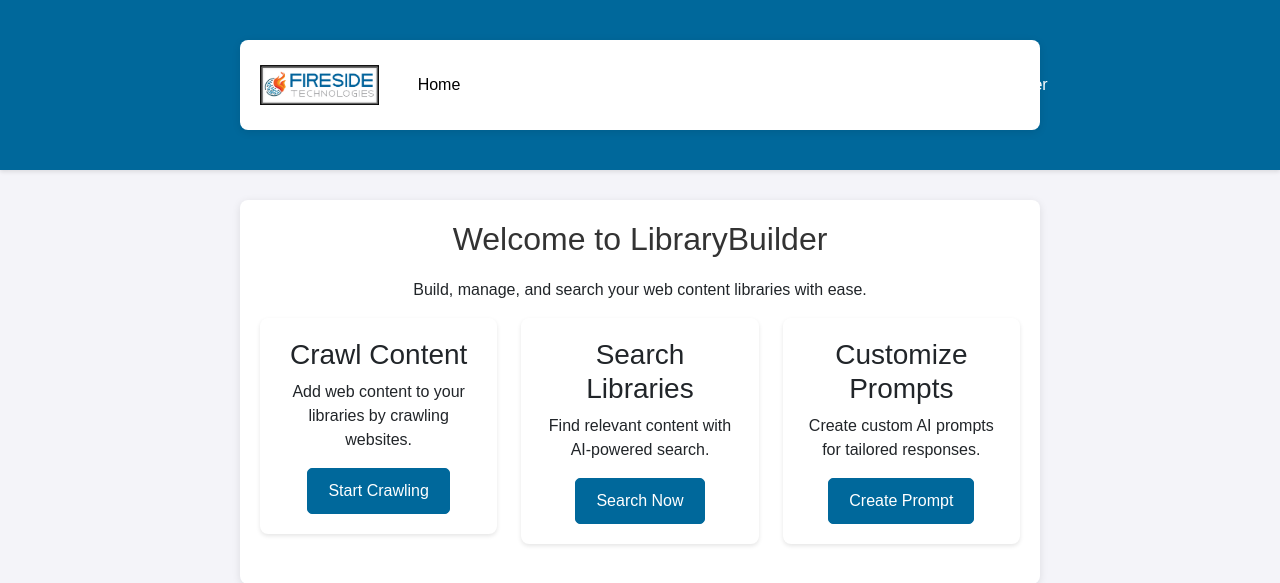
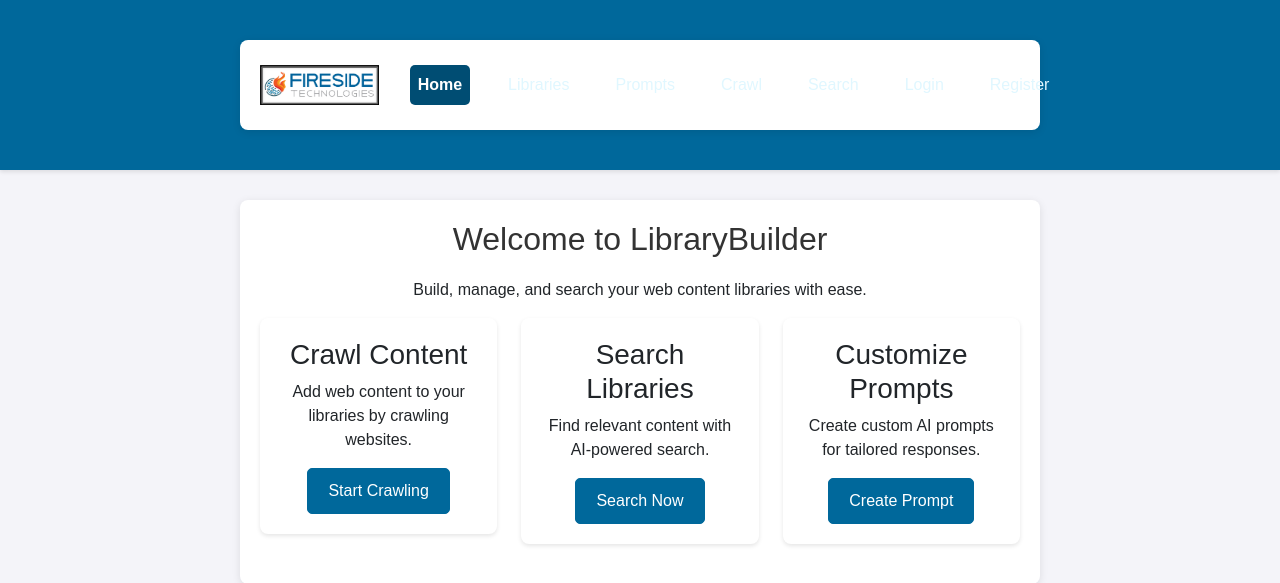
Before and after one commit to joepiercefireside/librarybuilder, a Flask app: page / in a window 1280 px wide. Shown: the top 583 px of the page. Run offline with Flask 3, Linux system fonts and the light colour scheme; some libraries are stand-ins or nearby versions.

Commit message:
updating UI

```diff
--- a/app.py
+++ b/app.py
@@ -558,6 +558,10 @@ def crawl_progress():
         loop = asyncio.new_event_loop()
         asyncio.set_event_loop(loop)
         try:
+            if not current_user.is_authenticated:
+                logger.error("Unauthenticated access to crawl_progress")
+                yield "data: {\"status\": \"error: User not authenticated\"}\n\n"
+                return
             while True:
                 try:
                     conn = sqlite3.connect('progress.db')
--- a/static/styles.css
+++ b/static/styles.css
@@ -17,12 +17,18 @@ body {
          justify-content: center;
      }
      .navbar-nav .nav-link {
-         color: #ffffff;
+         color: #e0f7ff;
          font-weight: 500;
          margin: 0 15px;
      }
      .navbar-nav .nav-link:hover {
-         color: #e0f7ff;
+         color: #ffffff;
+     }
+     .navbar-nav .nav-link.active {
+         color: #ffffff;
+         font-weight: 700;
+         background-color: #004d73;
+         border-radius: 5px;
      }
      .container {
          max-width: 800px;
```
